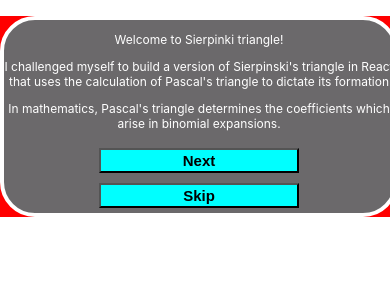
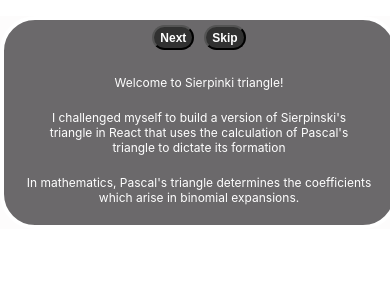
Before and after one commit to Ben8842/triangle, a React (Create React App) app: page / in a window 390 px wide. Shown: the top 300 px of the page. Built offline with nearby package versions, Linux system fonts and the light colour scheme.

Commit message:
css changes

```diff
--- a/src/App.css
+++ b/src/App.css
@@ -2,6 +2,10 @@
   margin: 50px;
   border-color: black;
   border: solid;
+}
+
+#explany {
+  margin: 20px;
 }
 
 .button {
@@ -109,40 +113,33 @@ span {
   font-size: 40px;
 }
 
-@keyframes App-logo-spin {
-  from {
-    transform: rotate(0deg);
-  }
-  to {
-    transform: rotate(360deg);
-  }
-}
-
 .entireThing {
-  background-color: red;
+  background-color: rgb(255, 255, 255);
 }
 
 #explanation {
-  font-size: 40px;
+  font-size: 25px;
   text-align: center;
   border-radius: 35px;
   border: solid;
   border-width: 10px;
   color: white;
   background-color: rgb(107, 105, 107);
-  height: 1000px;
-  width: 2000px;
+  height: auto;
+  width: 100%;
   margin: 0 auto;
 }
 
 #largebutton {
-  height: 125px;
-  width: 250px;
-  font-size: 35px;
+  height: 75px;
+  width: 150px;
+  font-size: 20px;
   font-weight: bold;
-  margin: 75px;
+  margin: 15px;
   padding: 10;
-  background-color: rgb(0, 255, 255);
+  color: white;
+  border-radius: 25px;
+  background-color: rgb(54, 54, 54);
 }
 
 img {
@@ -154,7 +151,7 @@ img {
   display: block;
   margin-left: auto;
   margin-right: auto;
-  width: 50%;
+  width: 65%;
 }
 
 @media only screen and (max-width: 700px) {
@@ -269,17 +266,8 @@ img {
     font-size: 40px;
   }
 
-  @keyframes App-logo-spin {
-    from {
-      transform: rotate(0deg);
-    }
-    to {
-      transform: rotate(360deg);
-    }
-  }
-
   .entireThing {
-    background-color: red;
+    background-color: rgb(253, 252, 252);
   }
 
   #explanation {
@@ -298,12 +286,13 @@ img {
 
   #largebutton {
     height: 25px;
-    width: 200px;
-    font-size: 15px;
+    width: auto;
+    font-size: 12px;
     font-weight: bold;
     margin: 5px;
     padding: 5;
-    background-color: rgb(0, 255, 255);
+    color: white;
+    background-color: rgb(49, 49, 49);
   }
 
   img {
@@ -315,6 +304,10 @@ img {
     display: block;
     margin-left: auto;
     margin-right: auto;
-    width: 50%;
+    width: 75%;
+  }
+
+  #explany {
+    margin: 20px;
   }
 }
--- a/src/App.js
+++ b/src/App.js
@@ -149,6 +149,12 @@ class Building extends Component {
     });
   }
 
+  prevExplanation() {
+    this.setState((state) => {
+      return { stepz: this.state.stepz - 1 };
+    });
+  }
+
   render() {
     var { triangle, specialCount, stepz } = this.state;
     const elementS = [];
@@ -201,46 +207,59 @@ class Building extends Component {
 
     const explanationZero = (
       <p id="explanation">
-        <p>
+        <button id="largebutton" onClick={() => this.nextExplanation()}>
+          Next
+        </button>
+        <button id="largebutton" onClick={() => this.skipExplanation()}>
+          Skip
+        </button>
+        <p id="explany">
           <p>Welcome to Sierpinki triangle!</p>
-          <p>
+          <p id="explany">
             I challenged myself to build a version of Sierpinski's triangle in
             React that uses the calculation of Pascal's triangle to dictate its
             formation
           </p>
           In mathematics, Pascal's triangle determines the coefficients which
           arise in binomial expansions.
-        </p>
+        </p>{" "}
+      </p>
+    );
+
+    const explanationOne = (
+      <p id="explanation">
+        <button id="largebutton" onClick={() => this.prevExplanation()}>
+          Back
+        </button>
         <button id="largebutton" onClick={() => this.nextExplanation()}>
           Next
         </button>
         <button id="largebutton" onClick={() => this.skipExplanation()}>
           Skip
         </button>
-      </p>
-    );
 
-    const explanationOne = (
-      <p id="explanation">
-        <p>
+        <p id="explany">
           My algorithm first calculates Pascal's triangle up to row 'x' using a
           strategy such as:
         </p>
         <img src={firstimg} alt="mystery"></img>
+      </p>
+    );
+
+    const explanationTwo = (
+      <p id="explanation">
+        <button id="largebutton" onClick={() => this.prevExplanation()}>
+          Back
+        </button>
         <button id="largebutton" onClick={() => this.nextExplanation()}>
           Next
         </button>
         <button id="largebutton" onClick={() => this.skipExplanation()}>
           Skip
         </button>
-      </p>
-    );
-
-    const explanationTwo = (
-      <p id="explanation">
-        <p>
+        <p id="explany">
           The triangle is calculated up to a given size (nth row).
-          <p>
+          <p id="explany">
             My algorithm starts to build the triangle with blue and green
             squares. Green squares are used when the Pascal calculation is
             'even'. Blue squares are used when the Pascal calculation is an
@@ -248,44 +267,47 @@ class Building extends Component {
           </p>
           <p></p>
         </p>
+      </p>
+    );
+
+    const explanationThree = (
+      <p id="explanation">
+        <button id="largebutton" onClick={() => this.prevExplanation()}>
+          Back
+        </button>
         <button id="largebutton" onClick={() => this.nextExplanation()}>
           Next
         </button>
         <button id="largebutton" onClick={() => this.skipExplanation()}>
           Skip
         </button>
+        <p id="imgcenter">
+          <img id="imgcenter" src={secondimg} alt="mystery"></img>
+          <p id="explany">
+            {" "}
+            This is how the algorithm calculates where the green, blue and
+            'empty' squares need to be rendered.
+          </p>
+        </p>
       </p>
     );
 
-    const explanationThree = (
+    const explanationFour = (
       <p id="explanation">
-        <p id="imgcenter">
-          <img id="imgcenter" src={secondimg} alt="mystery"></img>
-          This is how the algorithm calculates where the green, blue and 'empty'
-          squares need to be rendered.
-        </p>
+        <button id="largebutton" onClick={() => this.prevExplanation()}>
+          Back
+        </button>
         <button id="largebutton" onClick={() => this.nextExplanation()}>
           Next
         </button>
         <button id="largebutton" onClick={() => this.skipExplanation()}>
           Skip
         </button>
-      </p>
-    );
-
-    const explanationFour = (
-      <p id="explanation">
-        <p>
+        <p id="explany">
           Sierpinski's triangle is a 'fractal'. Pascal's triangle is used in
           Algebra, Number Theory, Probabilty and Combinatorics. Click next to
           see the triangle get built row by row in real-time.
         </p>
-        <button id="largebutton" onClick={() => this.nextExplanation()}>
-          Next
-        </button>
-        <button id="largebutton" onClick={() => this.skipExplanation()}>
-          Skip
-        </button>
       </p>
     );
     return (
```
Also changed, not shown: 1 other file (tests, documents, lock files or other folders).
